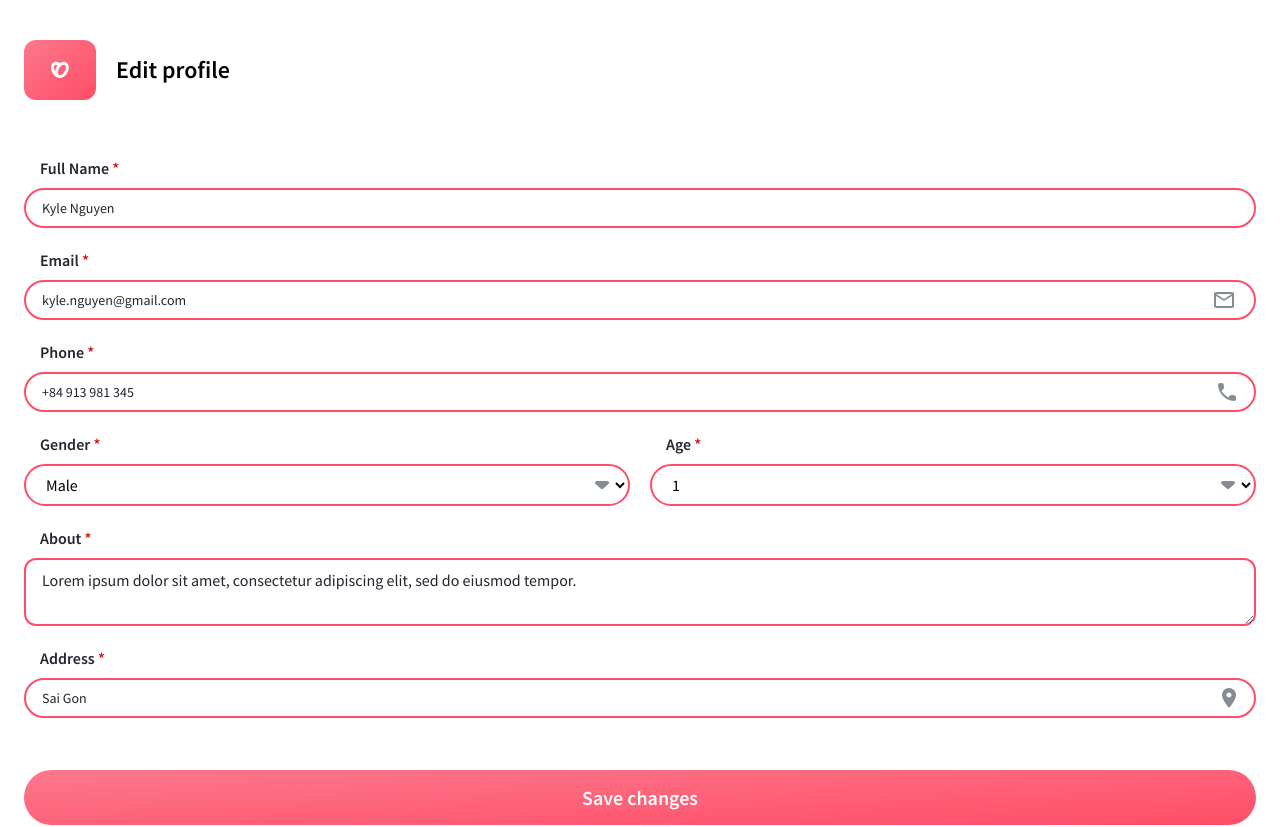
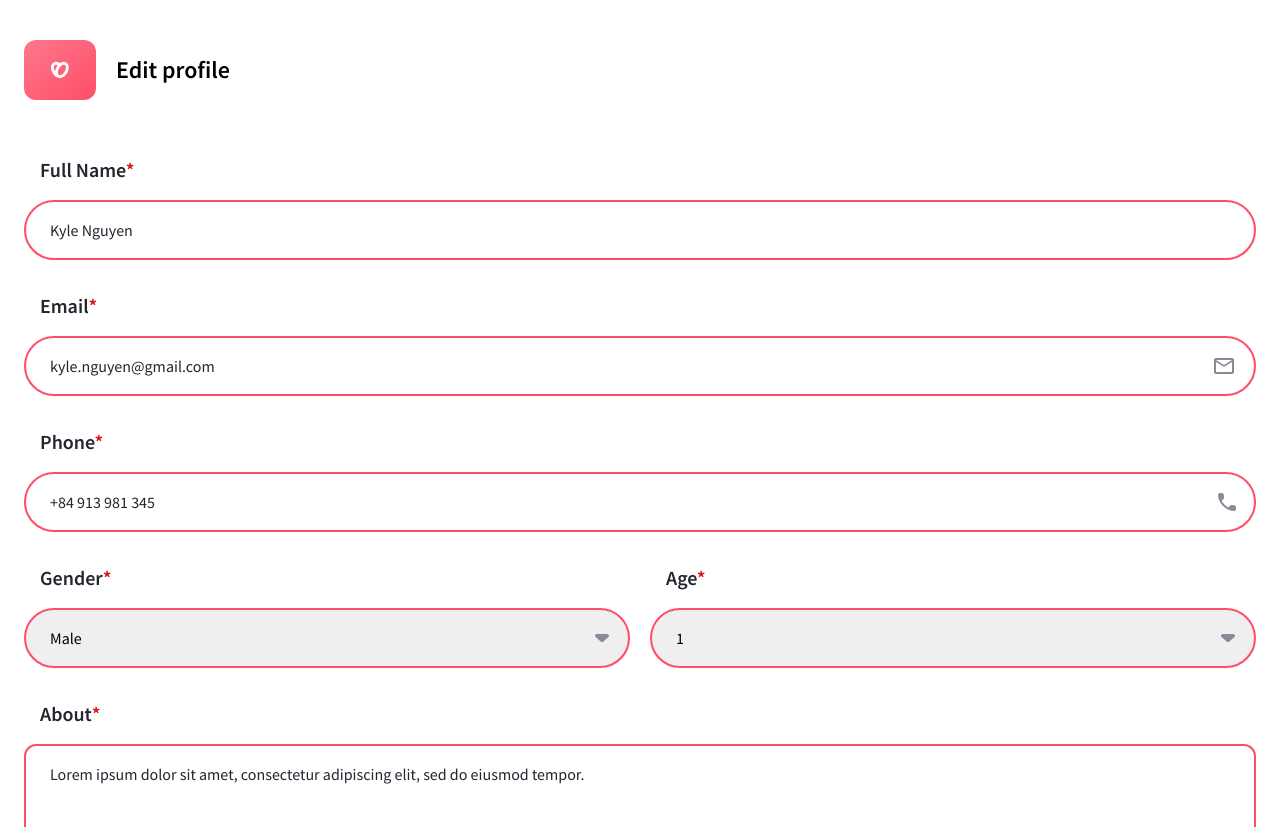
Before and after one commit to b1amage/further-web-front-end, a React (Create React App) app: page /profile/edit in a window 1280 px wide. Shown: the top 827 px of the page. Built offline with nearby package versions, Linux system fonts and the light colour scheme.

Commit message:
responsive + clean code

```diff
--- a/src/components/profile/ProfileOption.js
+++ b/src/components/profile/ProfileOption.js
@@ -2,8 +2,8 @@ import React from "react";
 import { Link } from "react-router-dom";
 import SectionTitle from "../../utilities/SectionTitle";
 import NavButton from "../navbar/NavButton";
-import { FaGreaterThan } from "react-icons/fa";
 import useDarkMode from "../../hooks/useDarkMode";
+import arrow from "../../assets/svg/arrow.svg";
 
 const ProfileOption = ({ title, icon, to, navigatable, tooglable }) => {
 	const { isDarkMode, toggleDarkMode } = useDarkMode();
@@ -12,10 +12,10 @@ const ProfileOption = ({ title, icon, to, navigatable, tooglable }) => {
 		<Container
 			navigatable={navigatable}
 			to={to}
-			className="py-3 cursor-pointer flex items-center justify-between border-y-[0.5px] border-gray"
+			className="py-3 md:py-5 lg:py-8 cursor-pointer flex items-center justify-between border-y-[0.5px] md:border-y-[1px] border-gray"
 		>
-			<div className="flex items-center gap-5">
-				<NavButton className="!rounded-full w-[56px] h-[56px]">
+			<div className="flex items-center gap-5 lg:gap-8">
+				<NavButton className="!rounded-full w-[56px] h-[56px] md:w-[70px] md:h-[70px]">
 					<img src={icon} alt="" />
 				</NavButton>
 
@@ -23,7 +23,9 @@ const ProfileOption = ({ title, icon, to, navigatable, tooglable }) => {
 			</div>
 
 			{navigatable && (
-				<FaGreaterThan className="font-thin drop-shadow-md text-primary-100" />
+				<div>
+					<img src={arrow} alt="" />
+				</div>
 			)}
 
 			{tooglable && (
--- /dev/null
+++ b/src/content/ages.js
@@ -0,0 +1,2 @@
+const ages = Array.from({ length: 100 }, (_, i) => i + 1);
+export default ages;
--- /dev/null
+++ b/src/content/genders.js
@@ -0,0 +1,2 @@
+const genders = ["Male", "Female", "Others"];
+export default genders;
--- a/src/utilities/Input.js
+++ b/src/utilities/Input.js
@@ -1,18 +1,14 @@
 import React from "react";
+import Label from "./Label";
 
 const Input = ({ placeholder, label, required, icon }) => {
 	return (
-		<div className="flex flex-col space-y-2">
-			<label
-				className="px-4 font-semibold capitalize text-dark-1 dark:text-white"
-				htmlFor={label}
-			>
-				<span>{label}</span> <span className="text-required">*</span>
-			</label>
+		<div className="flex flex-col space-y-2 lg:space-y-4">
+			<Label label={label} required={required} />
 			<div className="relative">
 				<input
 					autoComplete="off"
-					className="w-full px-4 py-2 text-sm border-2 rounded-full outline-none focus:border-primary-50 placeholder:text-dark-1 text-dark-1 border-primary-100"
+					className="w-full px-4 py-2 text-sm border-2 rounded-full outline-none md:text-base md:px-6 md:py-4 focus:border-primary-50 placeholder:text-dark-1 text-dark-1 border-primary-100"
 					type="text"
 					placeholder={placeholder}
 					id={label}
--- /dev/null
+++ b/src/utilities/Label.js
@@ -0,0 +1,15 @@
+import React from "react";
+
+const Label = ({ label, required }) => {
+	return (
+		<label
+			className="px-4 font-semibold capitalize md:text-xl text-dark-1 dark:text-white"
+			htmlFor={label}
+		>
+			<span>{label}</span>
+			{required && <span className="text-required">*</span>}
+		</label>
+	);
+};
+
+export default Label;
--- a/src/utilities/Select.js
+++ b/src/utilities/Select.js
@@ -1,23 +1,21 @@
 import React from "react";
 import dropdown from "../assets/svg/dropdown.svg";
+import Label from "./Label";
 
 const Select = ({ options, label, required, fluid }) => {
 	return (
 		<div
-			className={`flex flex-col space-y-2 ${fluid ? "w-full" : "w-1/2"}`}
+			className={`flex lg:space-y-4 flex-col space-y-2 ${
+				fluid ? "w-full" : "w-1/2"
+			}`}
 		>
-			<label
-				className="px-4 font-semibold capitalize text-dark-1 dark:text-white"
-				htmlFor={label}
-			>
-				<span>{label}</span> <span className="text-required">*</span>
-			</label>
+			<Label label={label} required={required} />
 
 			<div className="relative">
 				<select
 					name={label}
 					id={label}
-					className="block w-full px-4 py-2 bg-transparent border-2 rounded-full outline-none border-primary-100"
+					className="block w-full px-4 py-2 border-2 rounded-full outline-none appearance-none bg-trasparent md:text-base md:px-6 md:py-4 border-primary-100"
 				>
 					{options?.length > 0 &&
 						options.map((item) => (
--- a/src/utilities/TextArea.js
+++ b/src/utilities/TextArea.js
@@ -1,21 +1,20 @@
 import React from "react";
+import useViewport from "../hooks/useViewport";
+import Label from "./Label";
 
 const TextArea = ({ label, placeholder, required }) => {
+	const viewport = useViewport();
+
 	return (
-		<div className="flex flex-col space-y-2">
-			<label
-				className="px-4 font-semibold capitalize text-dark-1 dark:text-white"
-				htmlFor={label}
-			>
-				<span>{label}</span> <span className="text-required">*</span>
-			</label>
+		<div className="flex flex-col space-y-2 lg:space-y-4">
+			<Label label={label} required={required} />
 			<textarea
 				name={label}
 				id={label}
 				cols="30"
-				rows="2"
+				rows={viewport < 480 ? "2" : viewport < 768 ? "4" : "6"}
 				placeholder={placeholder}
-				className="w-full px-4 py-2 border-2 outline-none focus:border-primary-50 placeholder:text-dark-1 rounded-xl border-primary-100"
+				className="w-full px-4 py-2 border-2 outline-none md:text-base md:px-6 md:py-4 focus:border-primary-50 placeholder:text-dark-1 rounded-xl border-primary-100"
 			></textarea>
 		</div>
 	);
--- a/src/views/EditPage.js
+++ b/src/views/EditPage.js
@@ -7,15 +7,15 @@ import pin from "../assets/svg/pin.svg";
 import Button from "../utilities/Button";
 import TextArea from "../utilities/TextArea";
 import Select from "../utilities/Select";
+import ages from "../content/ages";
+import genders from "../content/genders";
 
-const age = Array.from({ length: 100 }, (_, i) => i + 1);
-const genders = ["Male", "Female", "Others"];
 const EditPage = () => {
 	return (
 		<div className="page-container">
 			<Header title="Edit profile" />
 
-			<form className="flex flex-col gap-5 my-10">
+			<form className="flex flex-col gap-5 my-10 lg:gap-8">
 				<Input
 					placeholder="Kyle Nguyen"
 					required={true}
@@ -38,7 +38,7 @@ const EditPage = () => {
 
 				<div className="flex items-center gap-5">
 					<Select required={true} label="gender" options={genders} />
-					<Select required={true} label="age" options={age} />
+					<Select required={true} label="age" options={ages} />
 				</div>
 
 				<TextArea
--- a/src/views/ProfilePage.js
+++ b/src/views/ProfilePage.js
@@ -11,7 +11,7 @@ const ProfilePage = () => {
 		<div className="page-container">
 			<Header title="Profile" />
 
-			<div className="w-[120px] h-[120px] my-6 rounded-full overflow-hidden mx-auto">
+			<div className="w-[120px] h-[120px] md:w-[180px] md:h-[180px] lg:w-[200px] lg:h-[200px] md:my-10 lg:my-14 my-6 rounded-full overflow-hidden mx-auto">
 				<img
 					src={avatar}
 					alt=""
@@ -19,7 +19,7 @@ const ProfilePage = () => {
 				/>
 			</div>
 
-			<div>
+			<div className="lg:w-4/5 lg:mx-auto">
 				{profileOptions.length > 0 &&
 					profileOptions.map((item, index) => (
 						<ProfileOption
```
Also changed, not shown: src/assets/svg/arrow.svg (added).
